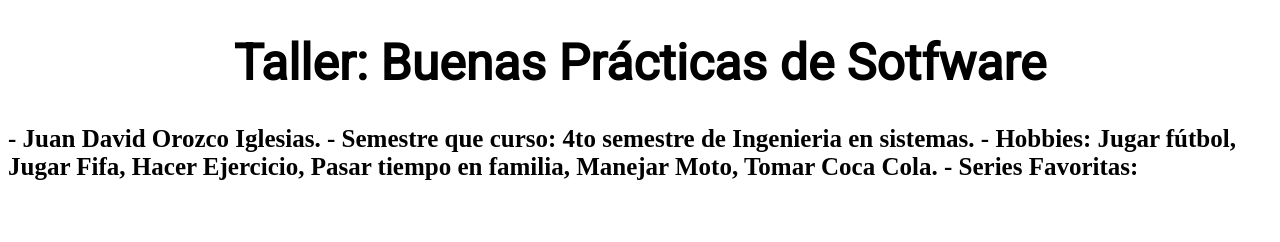
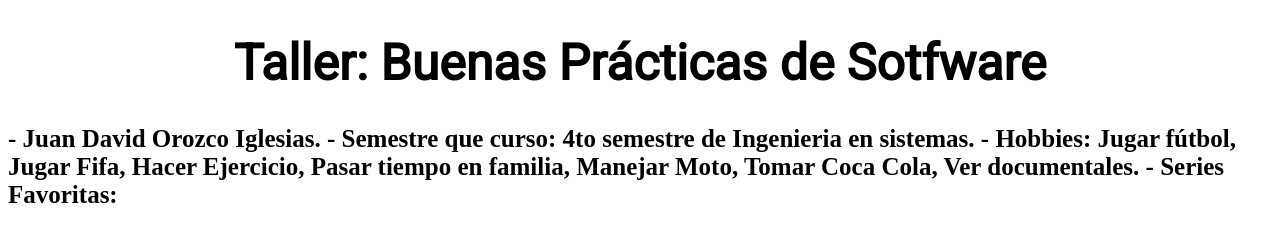
Before and after one commit to juandavidiglesias79/04_Taller, a plain HTML site: page index.html in a window 1280 px wide. Drawn offline with Linux system fonts and the light colour scheme.

Commit message:
Agragar hobbie

```diff
--- a/index.html
+++ b/index.html
@@ -29,7 +29,7 @@
 
         - Hobbies: Jugar fútbol, Jugar Fifa, Hacer Ejercicio,
                     Pasar tiempo en familia, Manejar Moto,
-                    Tomar Coca Cola.
+                    Tomar Coca Cola, Ver documentales.
 
         - Series Favoritas:
 
```
